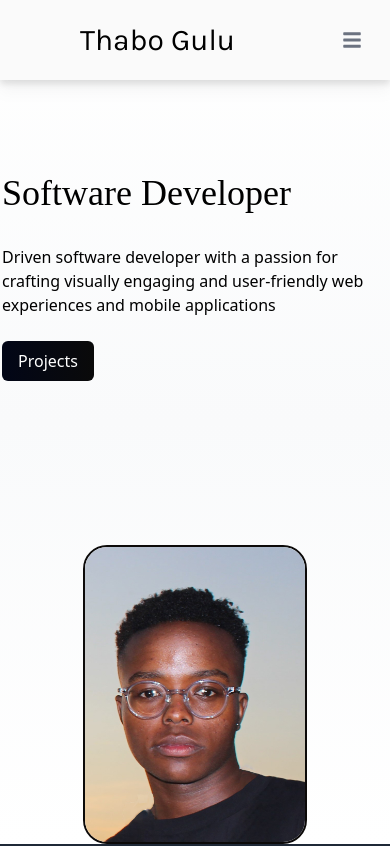
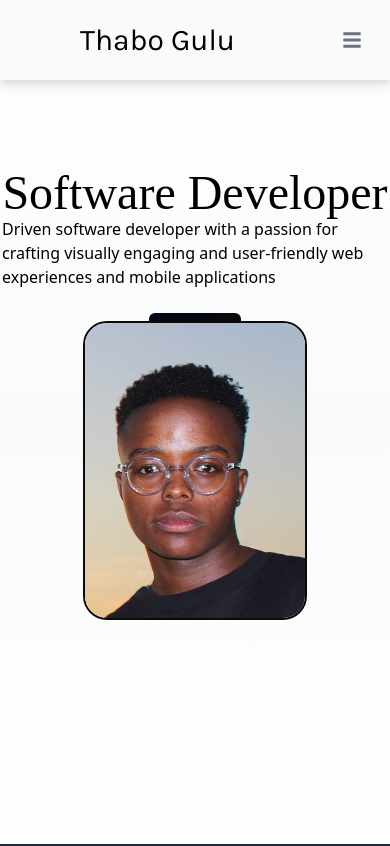
Before and after one commit to tgulu/Portfolio, a React (Create React App) app: page / in a window 390 px wide. Shown: the top 846 px of the page. Built offline with nearby package versions, Linux system fonts and the light colour scheme; a web font is replaced by a local one.

Commit message:
move title and text to center for mobile screens

```diff
--- a/src/components/Home.jsx
+++ b/src/components/Home.jsx
@@ -10,16 +10,20 @@ const Home = () => {
     >
       <div
         name="bio"
-        className="max-w-screen-lg mx-auto flex flex-col items-center justify-center h-full px-0.5  md:flex-row"
+        className="max-w-screen-lg mx-auto flex flex-col relative items-center justify-center h-full px-0.5 md:flex-row"
       >
-        <div className="flex flex-col justify-center w-auto h-full">
-          <h5 className="lg:flex flex-col text-4xl max-w-md py-8 sm:text-6xl font-float text-black">
+        {/* <h6>Hi, my name is</h6>
+        <h1></h1> */}
+        <div className="flex flex-col lg:mr-12 justify-center items-center sm:items-start w-auto  h-full ">
+          <h1 className="text-5xl lg:text-7xl font-float text-black text-center sm:text-left">
             Software Developer
-          </h5>
-          <p className="text-black text-base max-w-md">
+          </h1>
+
+          <p className="text-black text-base sm:absolute sm:top-40 max-w-md items-center sm:items-start w-auto sm:h-96 ">
             Driven software developer with a passion for crafting visually
             engaging and user-friendly web experiences and mobile applications
           </p>
+
           <div>
             <Link
               to="portfolio"
@@ -37,7 +41,7 @@ const Home = () => {
           <img
             src={Profile}
             alt="profile pic"
-            className=" rounded-3xl mx-auto max-w-sm max-h-md w-56 md:h-full border-2 border-[#0c0a09] "
+            className=" justify-center relative -z-0 bottom-56 items-centers rounded-3xl mx-auto max-w-sm max-h-md w-56 md:h-full border-2 border-[#0c0a09] "
           />
         </div>
       </div>
```
